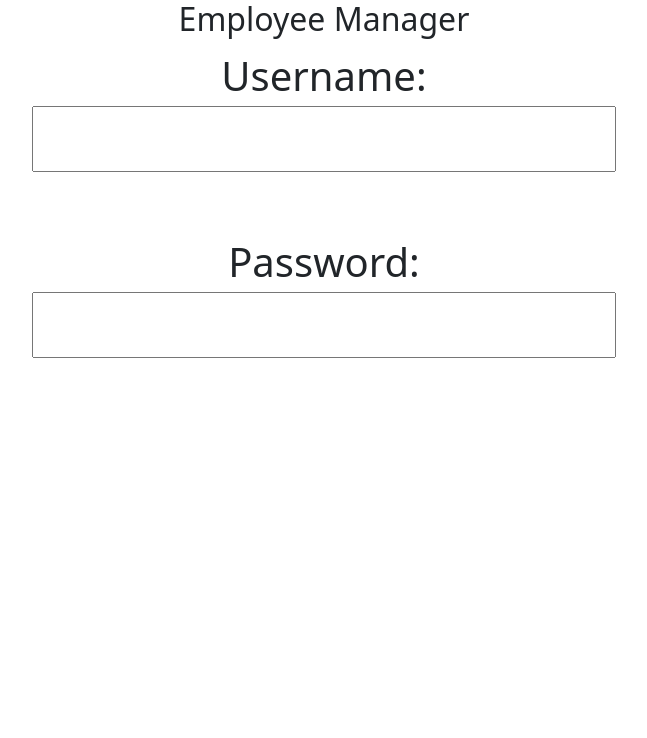
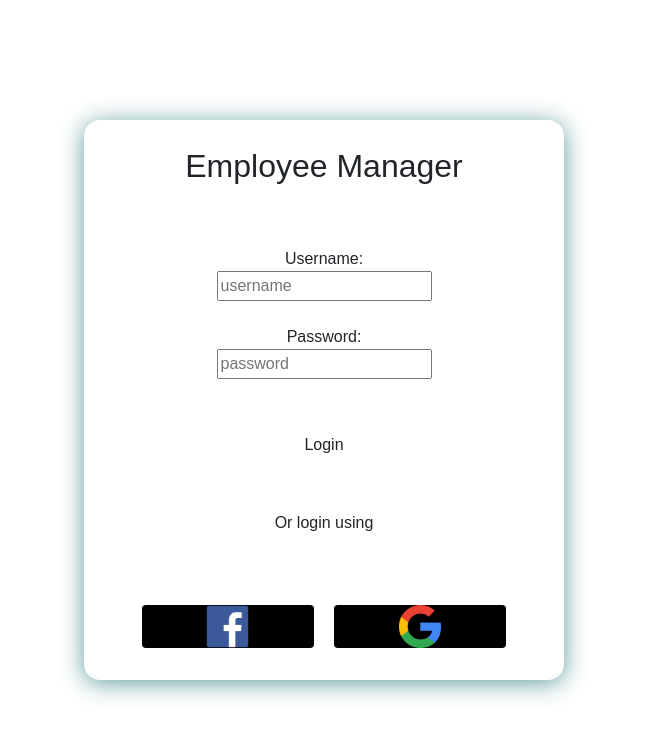
Before and after one commit to Papgooner/EmployeeManagerProject, a React (Create React App) app in the folder employeemanager/: page / in a window 1280 px wide. Shown: the top 738 px of the page, without its empty margins (316-963 px from the left). Built offline with nearby package versions, Linux system fonts and the light colour scheme.

Commit message:
got rid of express, styling for loginform

```diff
--- a/employeemanager/public/index.html
+++ b/employeemanager/public/index.html
@@ -3,6 +3,9 @@
   <head>
     <meta charset="utf-8" />
     <link rel="icon" href="%PUBLIC_URL%/favicon.ico" />
+    <link rel="preconnect" href="https://fonts.googleapis.com">
+    <link rel="preconnect" href="https://fonts.gstatic.com" crossorigin>
+    <link href="https://fonts.googleapis.com/css2?family=Exo+2:wght@200&family=Roboto:ital,wght@1,100&display=swap" rel="stylesheet">
     <meta name="viewport" content="width=device-width, initial-scale=1" />
     <meta name="theme-color" content="#000000" />
     <meta
--- a/employeemanager/src/App.css
+++ b/employeemanager/src/App.css
@@ -1,5 +1,6 @@
 .App {
   text-align: center;
+  font-family: 'Exo2', sans-serif;
 }
 
 .App-logo {
@@ -40,3 +41,11 @@
 .wrapper{
   padding: 20px;
 }
+
+.startPage {
+  height: 100vh;
+  width: 100%;
+  display: flex;
+  justify-content: center;
+  align-items: center;
+}
--- a/employeemanager/src/App.js
+++ b/employeemanager/src/App.js
@@ -4,19 +4,14 @@ import {Routes, Route} from 'react-router-dom';
 import NotFoundPage from './Pages/NotFoundPage';
 import HomePage from './Pages/HomePage';
 import 'bootstrap/dist/css/bootstrap.min.css';
-import Login from './Components/Login';
 
 function App() {
-  function bruh(){
-    console.log("bruh")
-  }
   return (
     <div className="App">
       <Routes>
       <Route path="*" element={<NotFoundPage />} />
       <Route path="/" element={<StartPage />} />
       <Route path="/HomePage" element={<HomePage />} />
-      <Route path="/Test" element={<Login />} />
       </Routes>
 
     </div>
--- a/employeemanager/src/Components CSS/LoginScreen.css
+++ /dev/null
@@ -1,14 +0,0 @@
-.LoginScreenDiv {
-    font-size: 40px;
-    text-align:center;
-    padding-right:200px;
-    padding-left:200px;
-}
-
-.LoginLabels {
-    text-align: left;
-}
-
-.LoginInputBox {
-    size: 200
-}
--- a/employeemanager/src/Components/Login.js
+++ /dev/null
@@ -1,46 +0,0 @@
-import React, { useState } from "react";
-import Form from "react-bootstrap/Form";
-import Button from "react-bootstrap/Button";
-//import "./Login.css";
-
-function Login() {
-  const [email, setEmail] = useState("");
-  const [password, setPassword] = useState("");
-
-  function validateForm() {
-    return email.length > 0 && password.length > 0;
-  }
-
-  function handleSubmit(event) {
-    event.preventDefault();
-  }
-
-  return (
-    <div className="Login">
-      <Form onSubmit={handleSubmit}>
-        <Form.Group size="lg" controlId="email">
-          <Form.Label>Email</Form.Label>
-          <Form.Control
-            autoFocus
-            type="email"
-            value={email}
-            onChange={(e) => setEmail(e.target.value)}
-          />
-        </Form.Group>
-        <Form.Group size="lg" controlId="password">
-          <Form.Label>Password</Form.Label>
-          <Form.Control
-            type="password"
-            value={password}
-            onChange={(e) => setPassword(e.target.value)}
-          />
-        </Form.Group>
-        <Button block size="lg" type="submit" disabled={!validateForm()}>
-          Login
-        </Button>
-      </Form>
-    </div>
-  );
-}
-
-export default Login;
--- /dev/null
+++ b/employeemanager/src/Components/LoginForm.css
@@ -0,0 +1,42 @@
+* {
+    margin: 0;
+    box-sizing:border-box;
+}
+
+.LoginScreenDiv {
+    background-color: white;
+    width: 30em;
+    height: 35em;
+    position: relative;
+    border-radius: 1em;
+    box-shadow: 0 0.188em 1.550em rgb(100,156,156);
+    display: flex;
+    flex-direction: column;
+    align-items: center;
+    justify-content: space-around;
+}
+
+.Login-Alt {
+    width: 80%;
+    height: 3em;
+    display: flex;
+    justify-content: space-around;
+}
+
+.Login-Alt div{
+    width: 45%;
+    height: 90%;
+    border-radius: 0.25em;
+    background-color: black;
+    background-position: center;
+    background-size: contain;
+    background-repeat: no-repeat;
+    cursor: pointer;
+}
+
+.google {
+    background-image: url("../Assets/Google__G__Logo.svg.png");
+}
+.facebook {
+    background-image: url("../Assets/facebook-icon-transparent-background-3.png")
+}
--- /dev/null
+++ b/employeemanager/src/Components/LoginForm.js
@@ -0,0 +1,29 @@
+import './LoginForm.css'
+import Header from "../Components/Header";
+
+function LoginForm(){
+    return (
+        <div className="LoginScreenDiv">
+            <Header headerTitle="Employee Manager" />
+            <form>
+            <label className="LoginLabels" htmlFor="UserNameinput">Username:</label>
+            <br></br>
+            <input type="text" placeholder="username" className="LogininputBox" id="UsernameInput" /><br></br>
+            <br></br>
+            <label className="LoginLabels" htmlFor="PasswordInput">Password:</label>
+            <br></br>
+            <input type="password" placeholder="password" className="LogininputBox" id="PasswordInput" />
+            </form>
+
+            <div className="Login-Pri">Login</div>
+            <p className="Login-Pri-Text">Or login using</p>
+
+            <div className="Login-Alt">
+                <div className="facebook"></div>
+                <div className="google"></div>
+            </div>
+        </div>
+    )
+}
+
+export default LoginForm;
--- a/employeemanager/src/Components/LoginScreen.js
+++ /dev/null
@@ -1,18 +0,0 @@
-import '../Components CSS/LoginScreen.css';
-function LoginScreen(){
-    return (
-        <div className="LoginScreenDiv">
-            <form>
-            <label className="LoginLabels" htmlFor="UserNameinput">Username:</label>
-            <br></br>
-            <input className="LogininputBox" id="UsernameInput" /><br></br>
-            <br></br>
-            <label className="LoginLabels" htmlFor="PasswordInput">Password:</label>
-            <br></br>
-            <input className="LogininputBox" id="PasswordInput" />
-            </form>
-        </div>
-    )
-}
-
-export default LoginScreen;
--- a/employeemanager/src/Pages/StartPage.js
+++ b/employeemanager/src/Pages/StartPage.js
@@ -1,11 +1,9 @@
-import Header from "../Components/Header";
-import LoginScreen from "../Components/LoginScreen";
+import LoginForm from "../Components/LoginForm";
 
 function StartPage() {
     return (
-        <div>
-            <Header headerTitle="Employee Manager" />
-            <LoginScreen />
+        <div className="startPage">
+            <LoginForm />
         </div>
     )
 }
```
Also changed, not shown: employeemanager/src/Assets/Google__G__Logo.svg.png (added), employeemanager/src/Assets/facebook-icon-transparent-background-3.png (added), employeemanager/src/Notes.txt (deleted).
